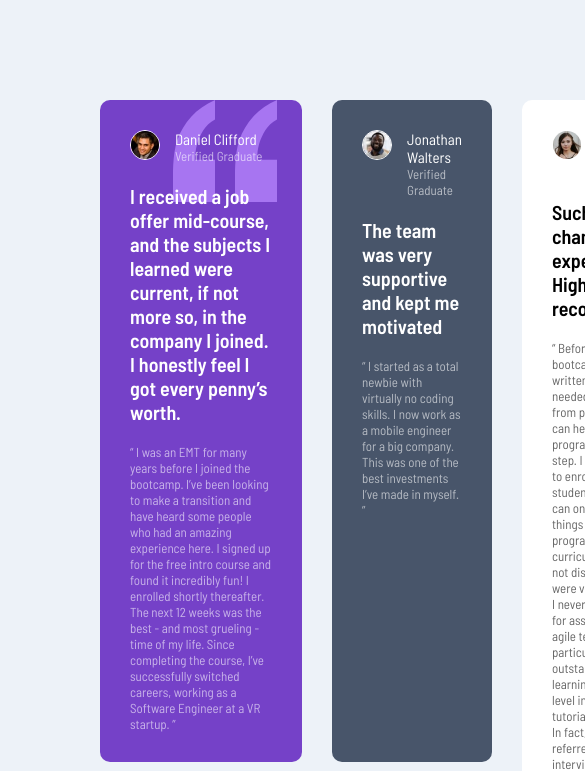
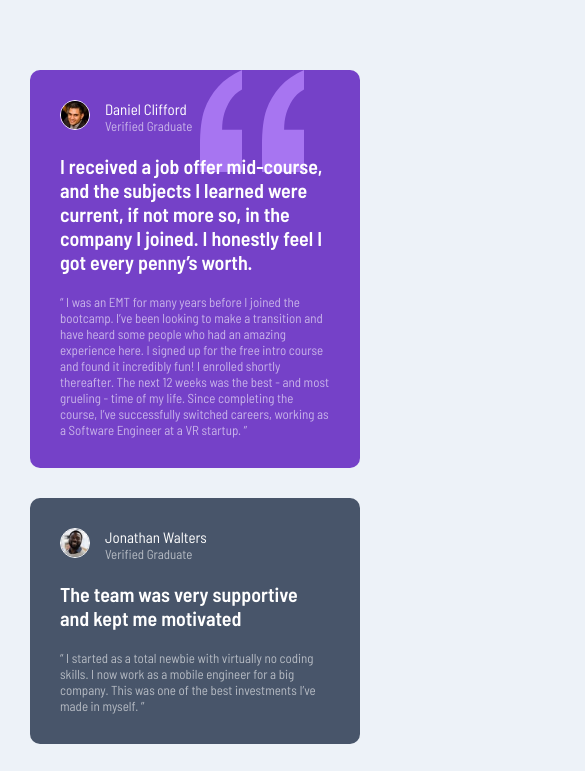
Before and after one commit to chalobonDen/testimonials-grid-section-main, a plain HTML site: page index.html in a window 390 px wide. Shown: the top 771 px of the page, 585 px wide, since content can reach past the window. Drawn offline with Linux system fonts and the light colour scheme.

Commit message:
responsive

```diff
--- a/styles.css
+++ b/styles.css
@@ -89,3 +89,18 @@ body {
 .card5 {
   grid-area: card5;
 }
+
+@media screen and (max-width: 414px) {
+  .container {
+    grid-template-areas:
+      'card1'
+      'card2'
+      'card3'
+      'card4'
+      'card5';
+    grid-template-columns: 1fr;
+    grid-template-rows: 1fr;
+    grid-gap: 30px;
+    margin: 70px 30px;
+  }
+}
```
